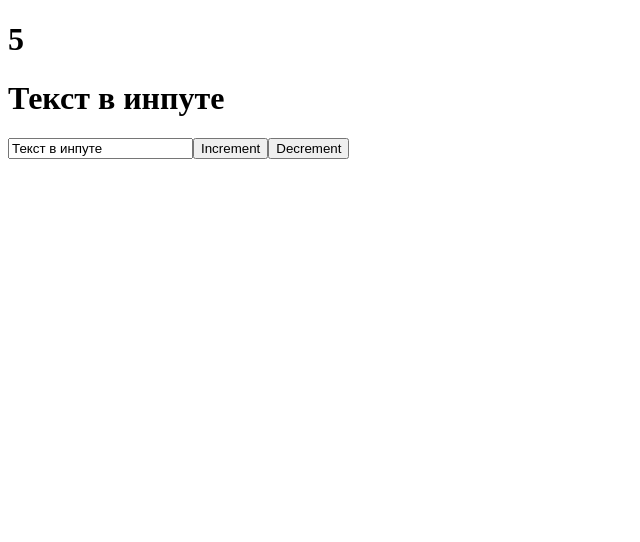
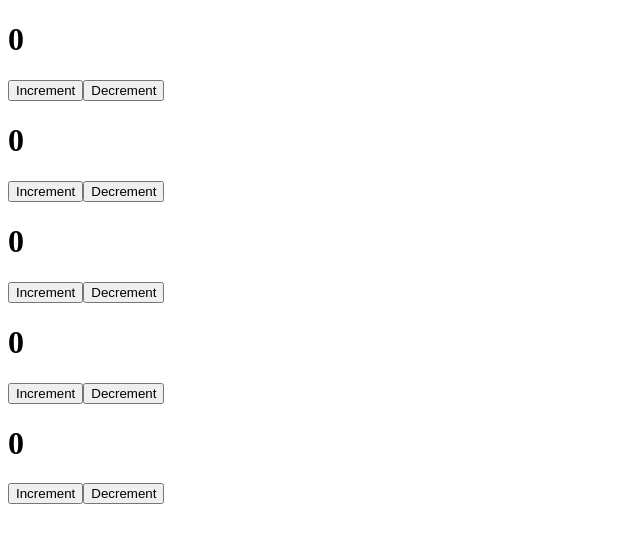
Before and after one commit to Andryii/pr1, a React (Create React App) app: page / in a window 1280 px wide. Shown: the top 542 px of the page, without its empty margins (0-640 px from the left). Built offline with nearby package versions, Linux system fonts and the light colour scheme.

Commit message:
Learn React step 7

```diff
--- a/src/App.js
+++ b/src/App.js
@@ -1,25 +1,16 @@
 import React, { useState } from "react";
+import Counter from "./components/Counter";
 
 function App() {
-  const [likes, setLikes] = useState(5);
-  const [value, setValue] = useState("Текст в инпуте");
-  function increment() {
-    setLikes(likes + 1);
-  }
-  function decrement() {
-    setLikes(likes - 1);
-  }
+
 
   return (
     <div className="App">
-      <h1>{likes}</h1>
-      <h1>{value}</h1>
-      <input
-      type={"text"}
-      value={value}
-      onChange = {e => setValue(e.target.value)} />
-      <button onClick={increment}>Increment</button>
-      <button onClick={decrement}>Decrement</button>
+      <Counter/>
+      <Counter/>
+      <Counter/>
+      <Counter/>
+      <Counter/>
     </div>
   );
 }
--- /dev/null
+++ b/src/components/Counter.jsx
@@ -0,0 +1,20 @@
+import React, { useState } from "react";
+
+const Counter = () => {
+  const [count, setCount] = useState(0);
+  function increment() {
+    setCount(count + 1);
+  }
+  function decrement() {
+    setCount(count - 1);
+  }
+  return (
+    <div>
+      <h1>{count}</h1>
+      <button onClick={increment}>Increment</button>
+      <button onClick={decrement}>Decrement</button>
+    </div>
+  );
+};
+
+export default Counter;
```
